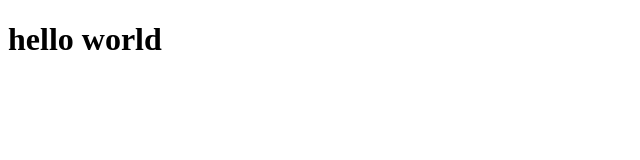
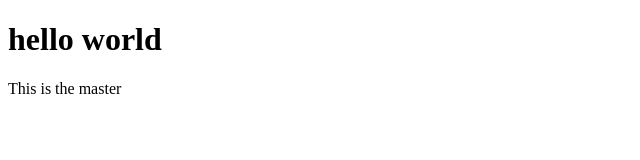
Before and after one commit to cathornes/my-project, a plain HTML site: page index.html in a window 1280 px wide. Shown: the whole page, without its empty margins (0-640 px from the left). Drawn offline with Linux system fonts and the light colour scheme.

Commit message:
add master index

```diff
--- a/index.html
+++ b/index.html
@@ -7,5 +7,6 @@
 
 <body>
 <h1>hello world</h1>
+<p>This is the master</p>
 </body>
 </html>
```
